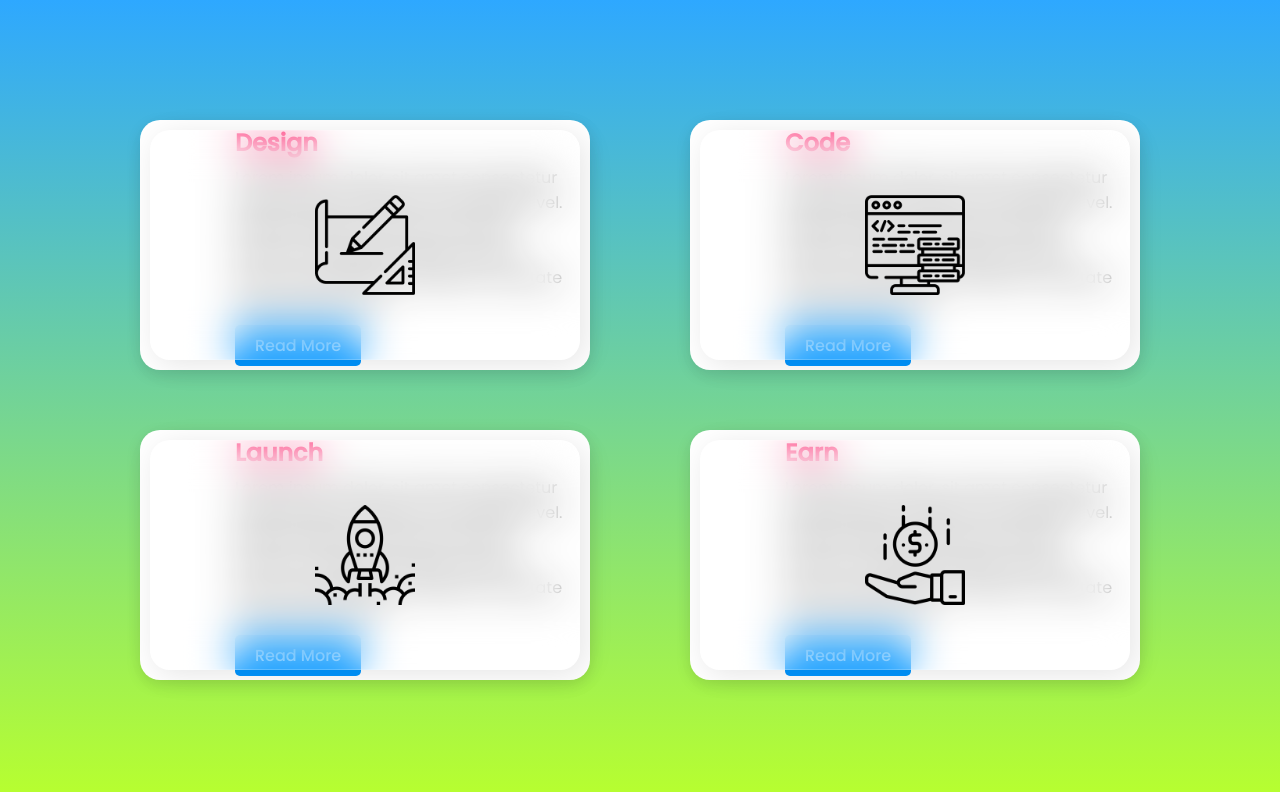
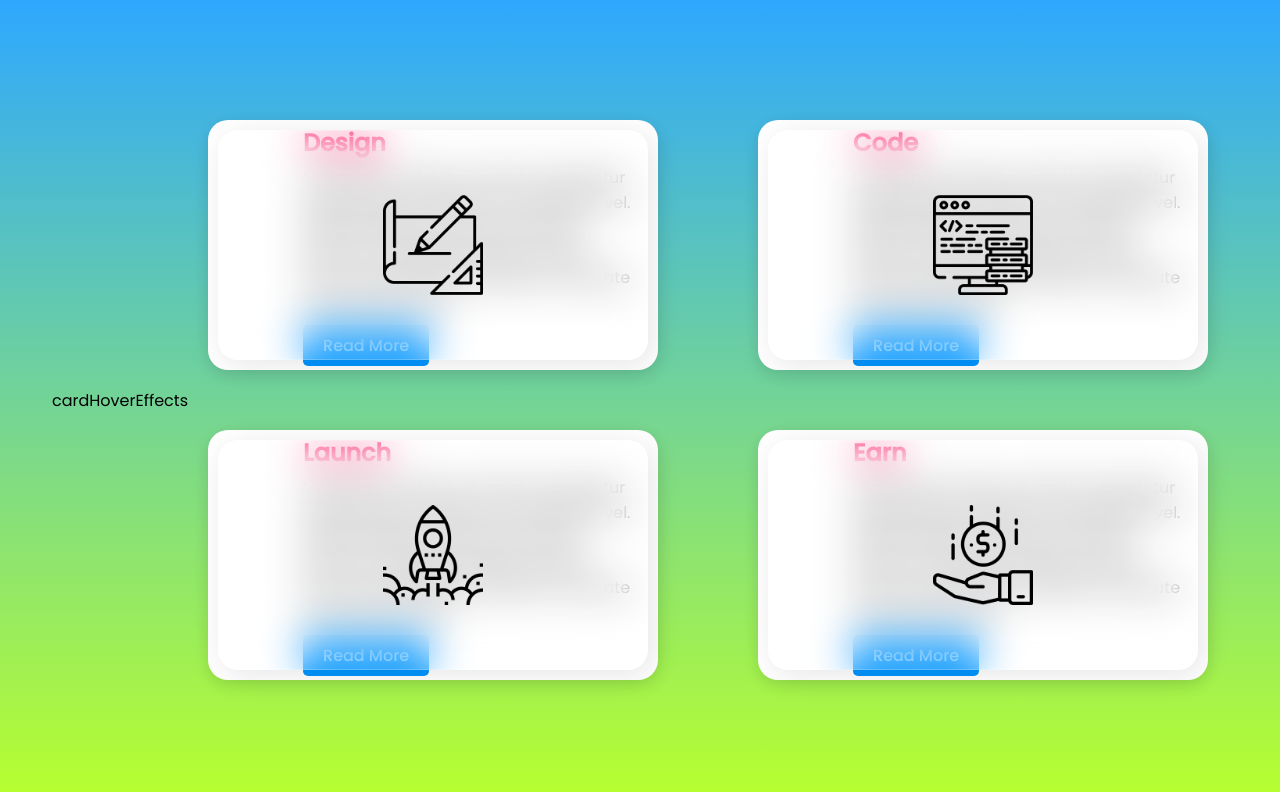
Before and after one commit to Lloydi0515/cardHoverEffects, a plain HTML site: page index.html in a window 1280 px wide. Drawn offline with Linux system fonts and the light colour scheme.

Commit message:
Update index.html

```diff
--- a/index.html
+++ b/index.html
@@ -12,6 +12,7 @@
     <!-- <link href="https://cdn.jsdelivr.net/npm/bootstrap@5.1.3/dist/css/bootstrap.min.css" rel="stylesheet" integrity="sha384-1BmE4kWBq78iYhFldvKuhfTAU6auU8tT94WrHftjDbrCEXSU1oBoqyl2QvZ6jIW3" crossorigin="anonymous"> -->
 </head>
 <body>
+    <div>cardHoverEffects</div>
     <div class="container">
         <div class="card">
            <div class="imgBx">
```
